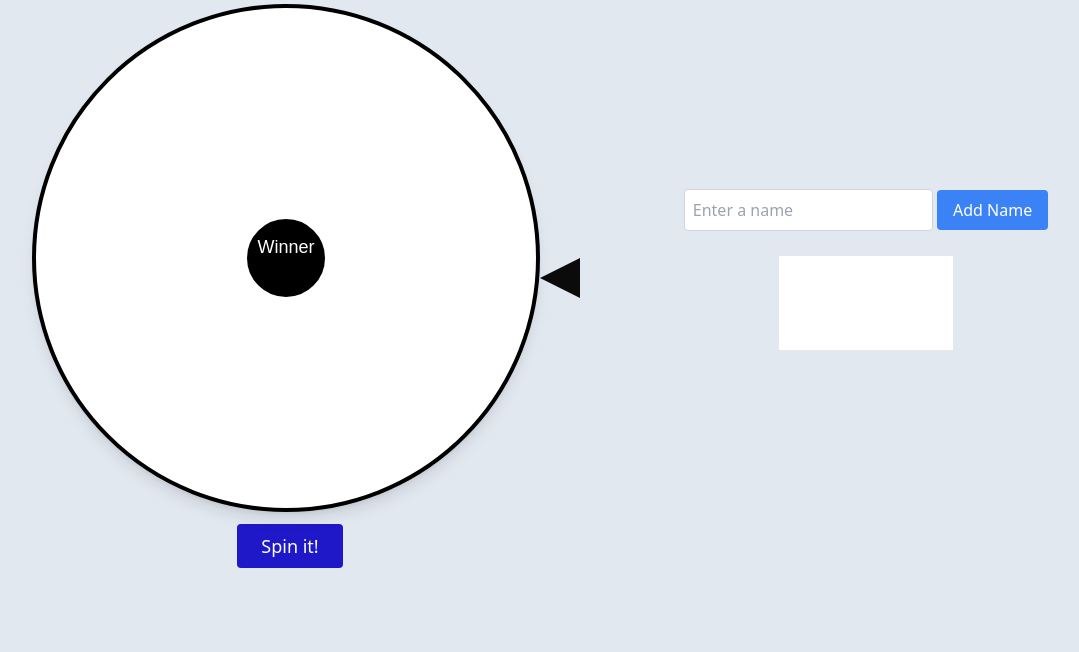
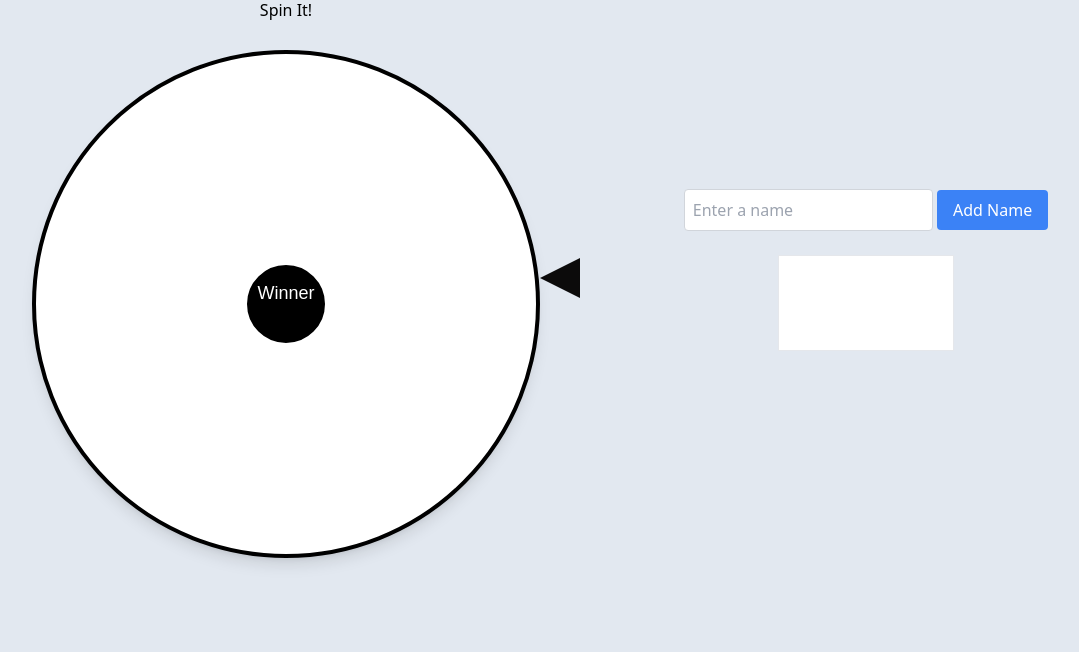
Before and after one commit to mdimamhosen/Task_One_Spin_wheel, a website built with Vite: page index.html in a window 1280 px wide. Shown: the part 148-800 px from the top of the page, without its empty margins (54-1133 px from the left). Built offline with nearby package versions, Linux system fonts and the light colour scheme.

Commit message:
final commit

```diff
--- a/index.html
+++ b/index.html
@@ -17,6 +17,9 @@
       <div class="grid grid-cols-2 gap-3">
         <div class="flex justify-center items-center">
           <div class="flex flex-col gap-3">
+            <div>
+              <button>Spin It!</button>
+            </div>
             <div class="relative mt-4 mx-auto">
               <canvas
                 id="wheel"
@@ -30,14 +33,6 @@
                 id="pointer"
                 class="absolute top-1/2 left-1/2 w-0 h-0 border-l-10 border-r-10 border-l-transparent border-r-transparent border-b-30 border-b-red-500 transform -translate-x-1/2 -translate-y-1/2"
               ></div>
-            </div>
-            <div>
-              <button
-                onclick="spin()"
-                class="px-6 py-2 text-lg bg-[#1F18C8] text-white rounded hover:bg-[#130eb6] transition duration-300 ml-2"
-              >
-                Spin it!
-              </button>
             </div>
           </div>
           <div class="flex justify-center border-black">
```
